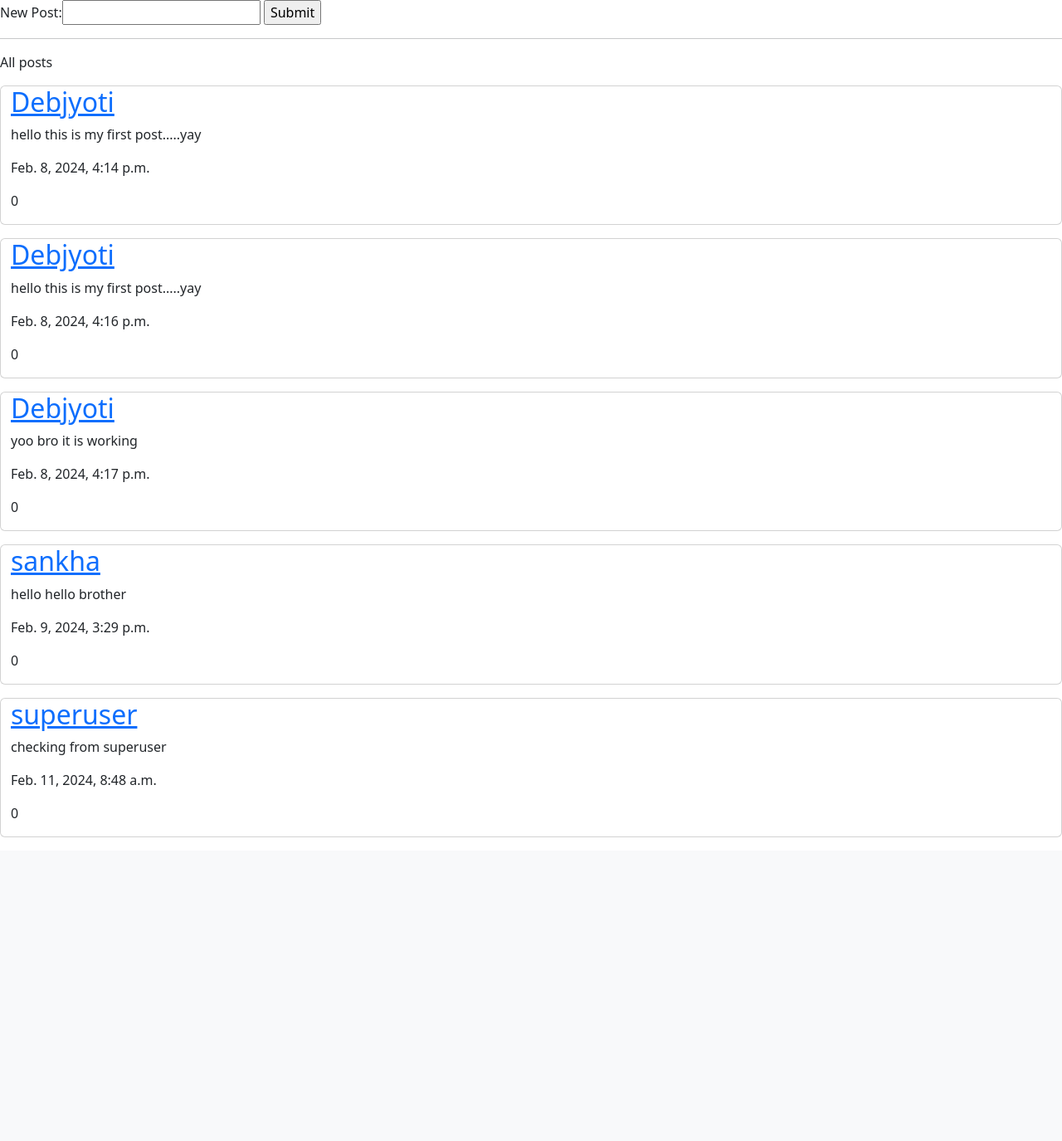
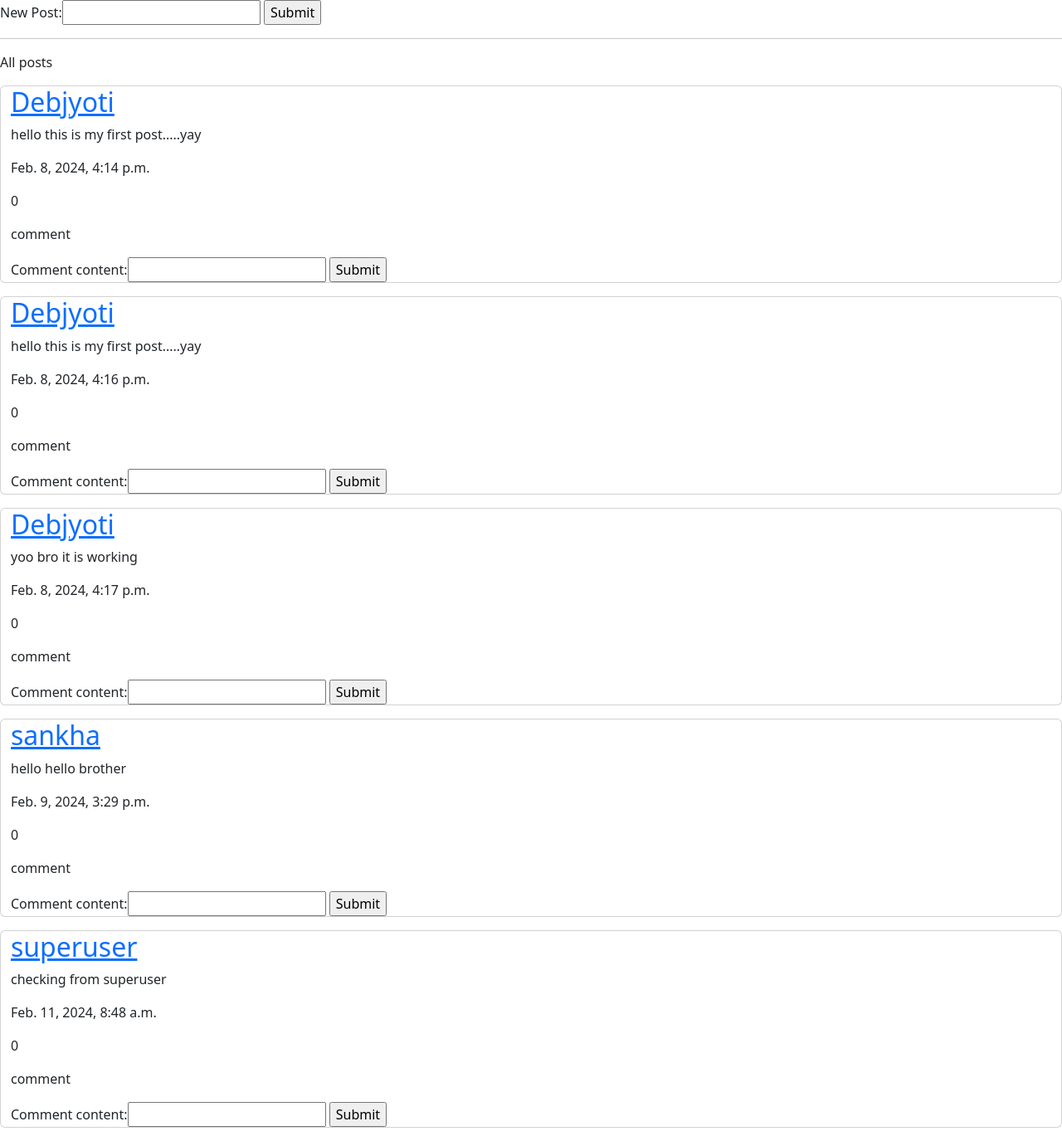
Before and after one commit to Debjyoti0404/network, a Django app: page / in a window 1280 px wide. Shown: the part 56-1431 px from the top of the page at 83% size. Before the commit the page ends 1065 px from the top, so only its background shows below. Run offline with Django 3.2, Linux system fonts and the light colour scheme; data comes from the database, SQL or seed files in the repository; both versions use the stored data as it was after the commit; data that the repository does not hold is empty.

Commit message:
added the comment section

```diff
--- /dev/null
+++ b/network/templates/network/followerspost.html
@@ -0,0 +1,5 @@
+{% extends "network/layout.html" %}
+
+{% block body %}
+
+{% endblock %}
--- a/network/templates/network/index.html
+++ b/network/templates/network/index.html
@@ -16,6 +16,16 @@
       <p>{{ post.post_content }}</p>
       <p>{{ post.creation_time }}</p>
       <p>{{ post.likes }}</p>
+      <p>comment</p>
+      <form action="{% url 'postcomment' post.id %}">
+        {% csrf_token %}
+        {{ comment_form }}
+        <input type="submit" value="Submit">
+      </form>
+      {% for comment in all_comments %}
+        <h4>{{ comment.username }}</h4>
+        <p>{{ comment.content }}</p>
+      {% endfor %}
     </div>
   {% endfor %}
 {% endblock %}
--- a/network/urls.py
+++ b/network/urls.py
@@ -11,4 +11,5 @@ urlpatterns = [
     path("newpost", views.new_post, name="newpost"),
     path("profile/<str:name>", views.profile_view, name="profile"),
     path("followrequest/<str:name>", views.follow_request, name="followrequest"),
+    path("postcomment/<int:post_id>", views.post_comment, name="postcomment")
 ]
--- a/network/views.py
+++ b/network/views.py
@@ -40,7 +40,9 @@ def index(request):
     all_posts = Posts.objects.all()
     return render(request, "network/index.html", {
         "post_form": post_form,
-        "all_posts": all_posts
+        "comment_form": CommentForm(),
+        "all_posts": all_posts,
+        "all_comments": Comments.objects.all()
     })
 
 
@@ -84,8 +86,18 @@ def new_post(request):
 
 
 @login_required
-def post_comment(request):
-    pass
+def post_comment(request, post_id):
+    if request.method == "POST":
+        form_content = CommentForm(request.POST)
+        if form_content.is_valid():
+            content = form_content.cleaned_data['comment_content']
+            author = User.objects.get(username=request.user.username)
+            targetted_post = Posts.objects.get(id=post_id)
+
+            new_comment = Comments.objects.create(username=author, related_post=targetted_post, content=content)
+            new_comment.save()
+
+    return redirect('index')
 
 
 def profile_view(request, name):
```
Also changed, not shown: db.sqlite3.
